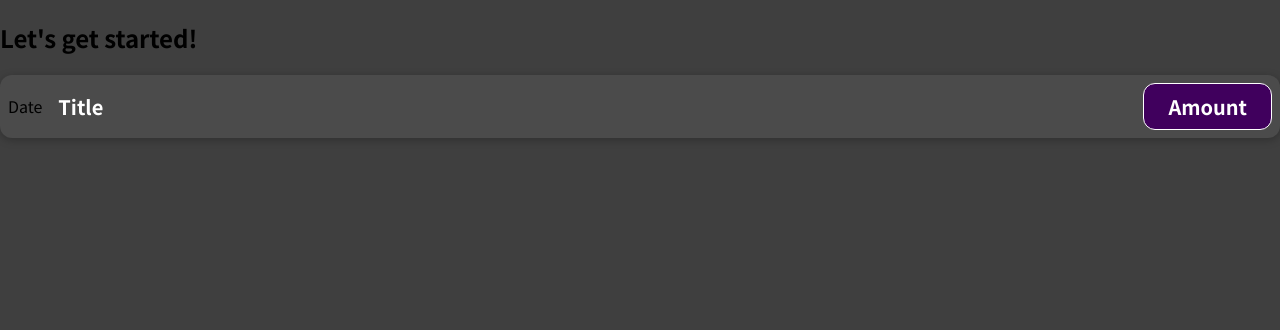
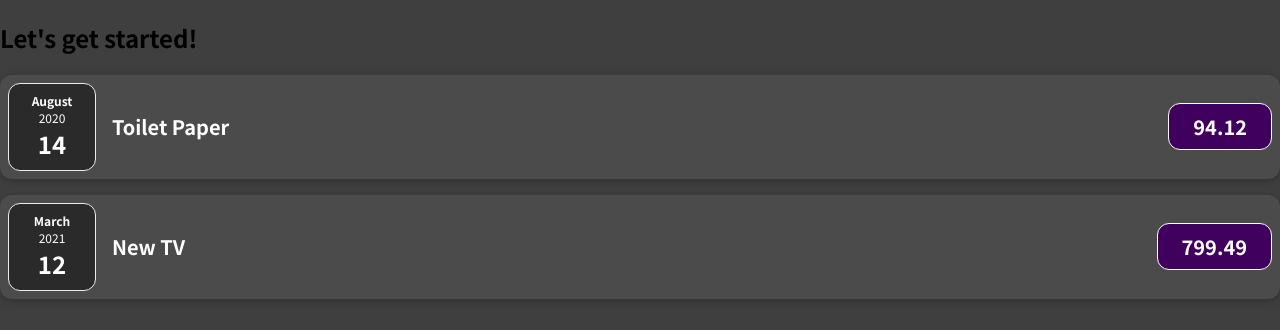
Before and after one commit to KUBER2/react, a JavaScript app in the folder first/my-firtst-app/: page / in a window 1280 px wide. Shown: the top 330 px of the page. Built offline with nearby package versions, Linux system fonts and the light colour scheme.

Commit message:
Added the caendar component

```diff
--- a/first/my-firtst-app/src/App.js
+++ b/first/my-firtst-app/src/App.js
@@ -1,10 +1,41 @@
 import ExpenceItem from "./components/ExpenceItem";
 
 function App() {
+  const expenses = [
+    {
+      id: "e1",
+      title: "Toilet Paper",
+      amount: 94.12,
+      date: new Date(2020, 7, 14),
+    },
+    { id: "e2", title: "New TV", amount: 799.49, date: new Date(2021, 2, 12) },
+    {
+      id: "e3",
+      title: "Car Insurance",
+      amount: 294.67,
+      date: new Date(2021, 2, 28),
+    },
+    {
+      id: "e4",
+      title: "New Desk (Wooden)",
+      amount: 450,
+      date: new Date(2021, 5, 12),
+    },
+  ];
+
   return (
     <div>
       <h2>Let's get started!</h2>
-      <ExpenceItem></ExpenceItem>
+      <ExpenceItem
+        title={expenses[0].title}
+        amount={expenses[0].amount}
+        date={expenses[0].date}
+      ></ExpenceItem>
+      <ExpenceItem
+        title={expenses[1].title}
+        amount={expenses[1].amount}
+        date={expenses[1].date}
+      ></ExpenceItem>
     </div>
   );
 }
--- a/first/my-firtst-app/src/components/ExpenceItem.js
+++ b/first/my-firtst-app/src/components/ExpenceItem.js
@@ -1,12 +1,17 @@
 import "./ExpenseItem.css";
+import ExpenceCal from "./expenceCal";
 
-function ExpenceItem() {
+function ExpenceItem(props) {
+  const date = props.date;
+  const title = props.title;
+  const amount = props.amount;
+
   return (
     <div className="expense-item">
-      <div>Date</div>
+      <ExpenceCal date={date}></ExpenceCal>
       <div className="expense-item__description">
-        <h2>Title</h2>
-        <div className="expense-item__price">Amount</div>
+        <h2>{title}</h2>
+        <div className="expense-item__price">{amount}</div>
       </div>
     </div>
   );
--- /dev/null
+++ b/first/my-firtst-app/src/components/expenceCal.css
@@ -0,0 +1,26 @@
+.expense-date {
+  display: flex;
+  flex-direction: column;
+  width: 5.5rem;
+  height: 5.5rem;
+  border: 1px solid #ececec;
+  background-color: #2a2a2a;
+  color: white;
+  border-radius: 12px;
+  align-items: center;
+  justify-content: center;
+}
+
+.expense-date__month {
+  font-size: 0.75rem;
+  font-weight: bold;
+}
+
+.expense-date__year {
+  font-size: 0.75rem;
+}
+
+.expense-date__day {
+  font-size: 1.5rem;
+  font-weight: bold;
+}
--- /dev/null
+++ b/first/my-firtst-app/src/components/expenceCal.js
@@ -0,0 +1,17 @@
+import "./expenceCal.css";
+
+function ExpenceCal(props) {
+  const month = props.date.toLocaleDateString("en-US", { month: "long" });
+  const day = props.date.toLocaleDateString("en-US", { day: "numeric" });
+  const year = props.date.getFullYear();
+
+  return (
+    <div className="expense-date">
+      <div className="expense-date__month">{month}</div>
+      <div className="expense-date__year">{year}</div>
+      <div className="expense-date__day">{day}</div>
+    </div>
+  );
+}
+
+export default ExpenceCal;
```
